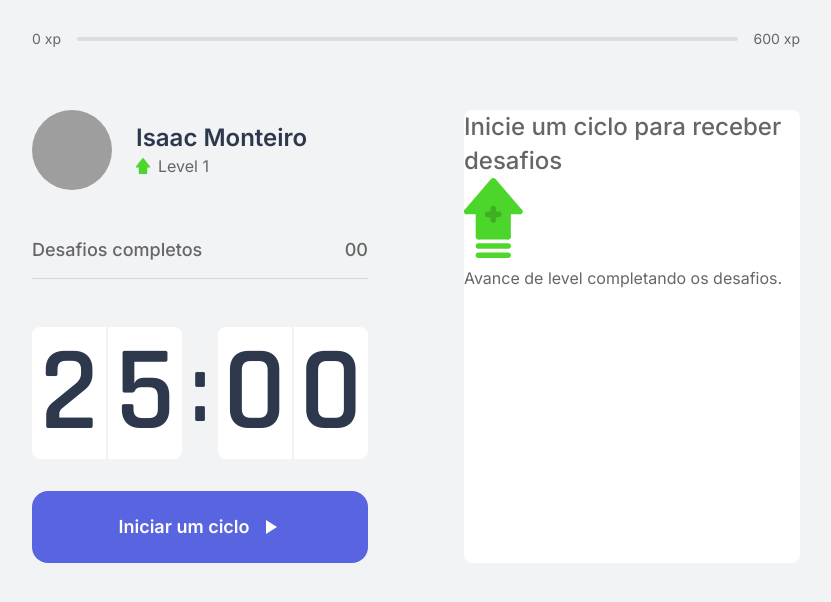
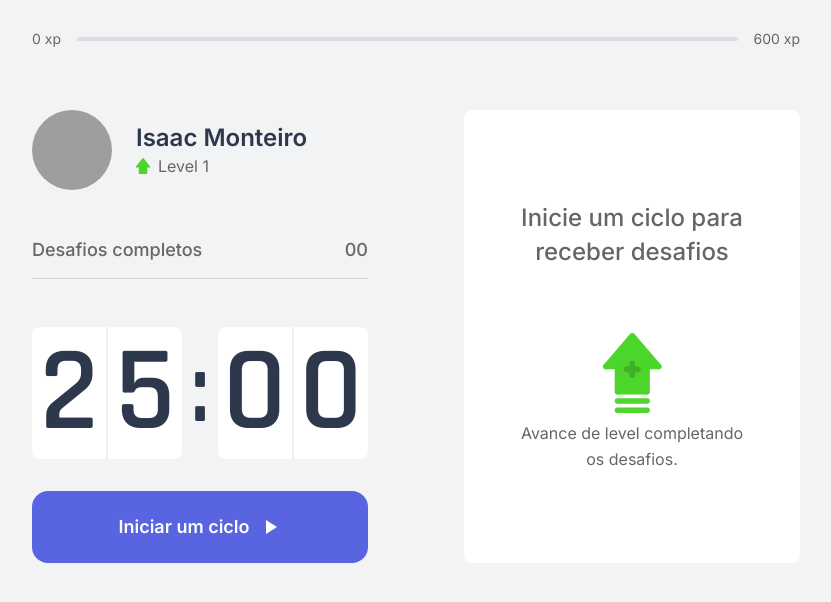
Before and after one commit to is4ac-dev/move.it, a React (Vite) app: page / in a window 1280 px wide. Shown: the top 602 px of the page, without its empty margins (224-1055 px from the left). Built offline with nearby package versions, Linux system fonts and the light colour scheme; grey boxes are pictures that could not be loaded.

Commit message:
Ajustando layout do card default

```diff
--- a/src/components/card/styles.css
+++ b/src/components/card/styles.css
@@ -1,11 +1,28 @@
+/* GLOBAL */
 .card-container {
   background-color: var(--white);
   border-radius: 0.5rem;
+
+  display: flex;
+  flex-direction: column;
+
+  justify-content: center;
 }
 
 .text-content {
   font: var(--sub-title);
   color: var(--text);
+
+  width: 70%;
+  text-align: center;
+
+  margin: auto;
+
+  display: flex;
+  flex-direction: column;
+
+  gap: 4rem;
+
 }
 
 .message-text {
```
